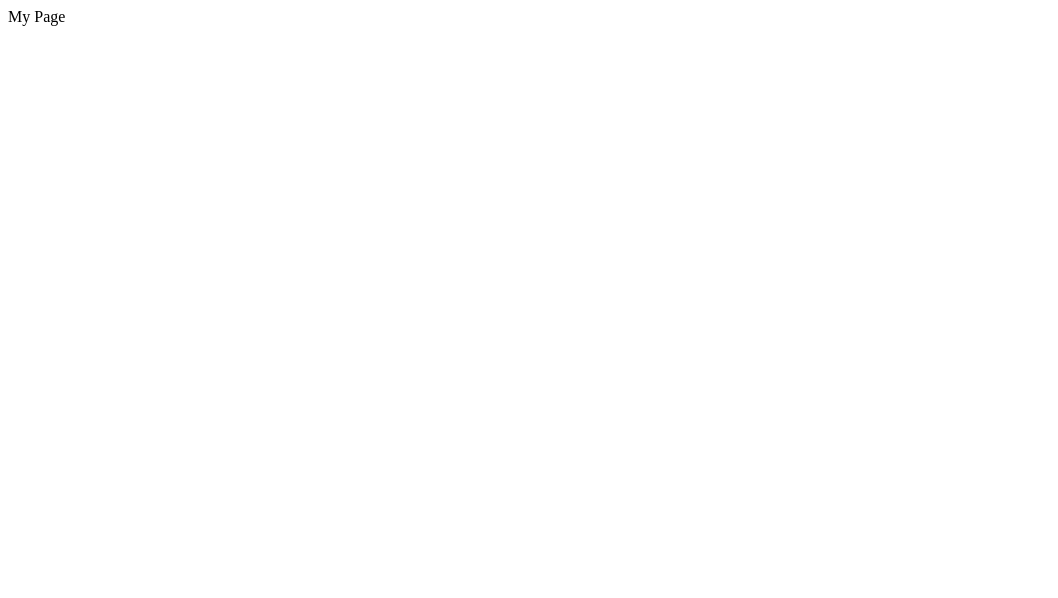
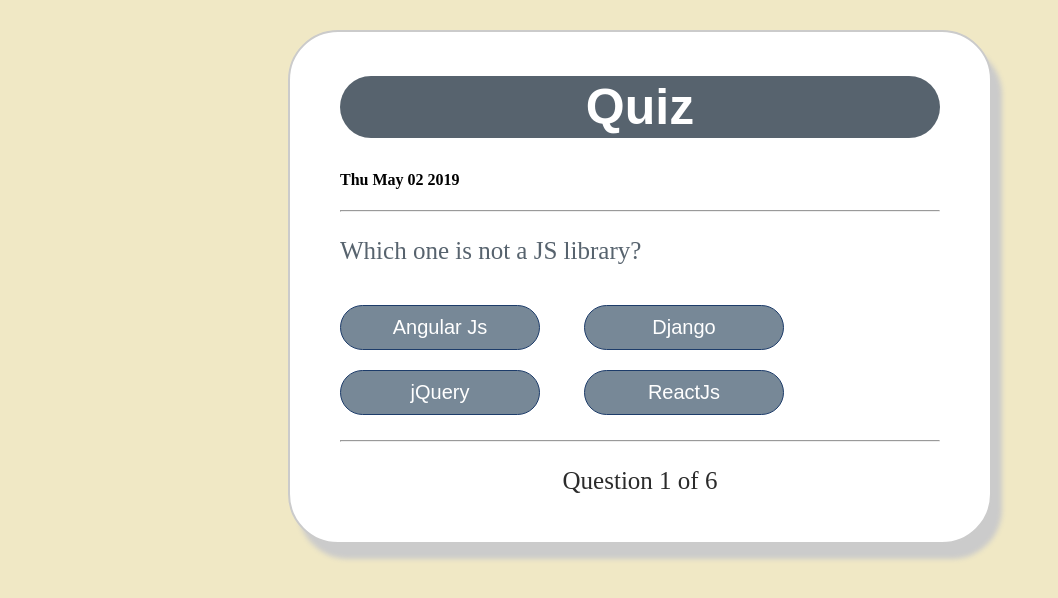
Before and after one commit to Levy-NAIBEI/JS-Quiz_App, a plain HTML site: page index.html in a window 1280 px wide. Shown: the whole page, without its empty margins (0-1058 px from the left). Drawn offline with Linux system fonts and the light colour scheme.

Commit message:
Updated readme and index.html files

```diff
--- a/index.html
+++ b/index.html
@@ -1 +1,37 @@
-My Page
+<!DOCTYPE html>
+<html>
+<head>
+	<title>JS simple QuizApp</title>
+	<meta charset="utf-8">
+	<meta name="viewport" content="width=device-width, initial-scale=1">
+
+	<link rel="stylesheet" type="text/css" href="style.css">
+
+</head>
+<body>
+	<div class="container">
+		<div id="quiz">
+			<h1>Quiz</h1>
+			<h4 id="date" ></h4>
+			<hr style="margin-bottom: 15px">
+
+			<p id="question"></p>
+			<div class="buttons">
+				<button id="but0"><span id="choice0"> </span></button>
+				<button id="but1"><span id="choice1"> </span></button>
+				<button id="but2"><span id="choice2"> </span></button>
+				<button id="but3"><span id="choice3"> </span></button>
+			</div>
+
+			<hr style="margin-top: 15px">
+			<footer>
+				<p id="progress"> </p>
+			</footer>
+		</div>
+	</div>
+
+	<script type="text/javascript" src="quiz_controller.js"></script>
+	<script type="text/javascript" src="quiz.js"></script>
+	<script type="text/javascript" src="main.js"></script>
+</body>
+</html>
```
Also changed, not shown: 1 other file.
